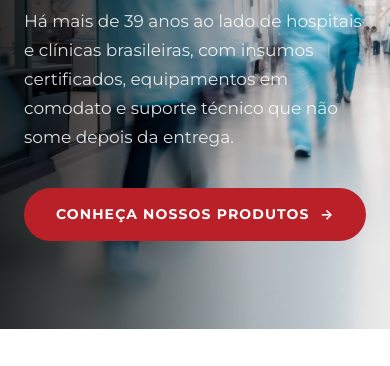
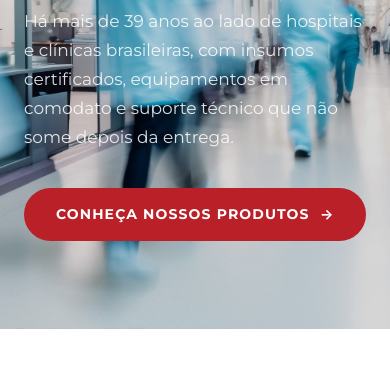
Before and after one commit to gesky/medcontrol, a plain HTML site: page index.html in a window 390 px wide. Shown: the part 381-747 px from the top of the page. Drawn offline with Linux system fonts and the light colour scheme.

Commit message:
Add files via upload

```diff
--- a/styles.css
+++ b/styles.css
@@ -398,7 +398,7 @@ h2 {
   background-repeat: no-repeat;
 }
 
-/* Fade preto para transparente, da esquerda para a direita */
+/* Fade preto para transparente, da esquerda para a direita (desktop) */
 .hero::before {
   content: '';
   position: absolute;
@@ -411,6 +411,13 @@ h2 {
     rgba(0, 0, 0, 0.06) 100%
   );
   z-index: 0;
+}
+
+/* Mobile: sobreposição sólida em vez de degradê */
+@media (max-width: 899px) {
+  .hero::before {
+    background: rgba(0, 0, 0, 0.15);
+  }
 }
 
 .hero .container {
```
Also changed, not shown: index.html (+3 -0 lines).
